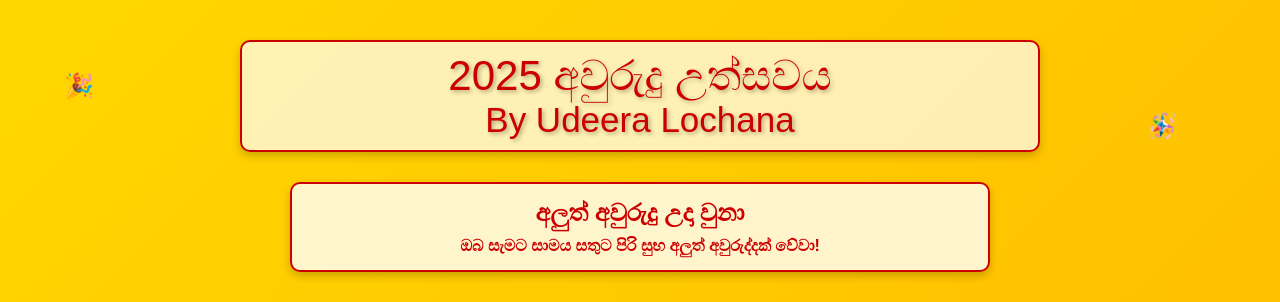
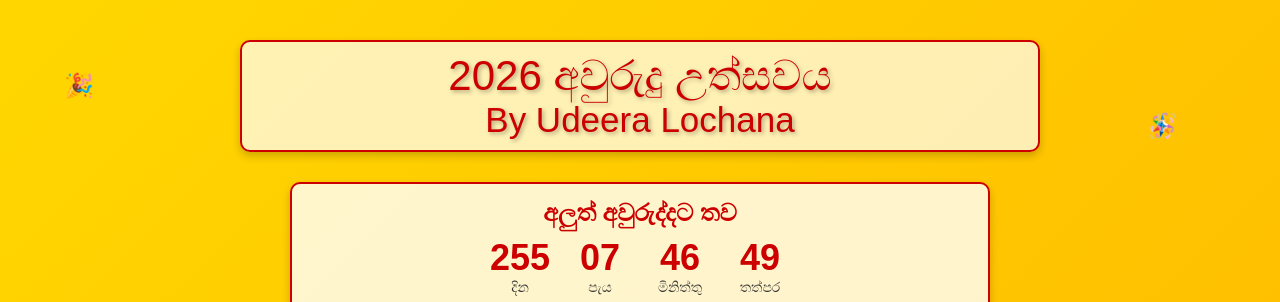
Before and after one commit to udeera123/new-year-2026, a plain HTML site: page index.html in a window 1280 px wide. Shown: the top 302 px of the page. Drawn offline with Linux system fonts and the light colour scheme.

Commit message:
Update index.html

```diff
--- a/index.html
+++ b/index.html
@@ -3,7 +3,7 @@
   <meta charset="UTF-8">
   <meta name="viewport" content="width=device-width, initial-scale=1.0">
   <link rel="icon" href="https://i.postimg.cc/kGjMN4yM/c5648a1e3b519052a4e026c6065cb40d-1-2.jpg" type="image/png">
-  <title>2025 අවුරුදු උත්සවය</title>
+  <title>2026 අවුරුදු උත්සවය</title>
   <link rel="stylesheet" href="https://cdnjs.cloudflare.com/ajax/libs/font-awesome/6.4.0/css/all.min.css">
   <style>
         * {
@@ -366,13 +366,13 @@
  </head>
  <body>
   <div class="header">
-    2025 අවුරුදු උත්සවය
+    2026 අවුරුදු උත්සවය
    <br>
    <small>By Udeera Lochana </small>
   </div>
   <div class="countdown-container">
    <div class="countdown-title">
-     අලුත් අවුරුදු උදා වුනා
+     අලුත් අවුරුද්දට තව
    </div>
    <div class="countdown" id="countdown">
     <div class="countdown-item">
@@ -461,7 +461,7 @@
    </div>
    <script>
         // Set the date we're counting down to (2025 April 14)
-        const newYearDate = new Date("April 14, 2025 03:21:00").getTime();
+        const newYearDate = new Date("April 14, 2026 00:00:00").getTime();
 
         // Update the countdown every 1 second
         const countdown = setInterval(function() {
```
